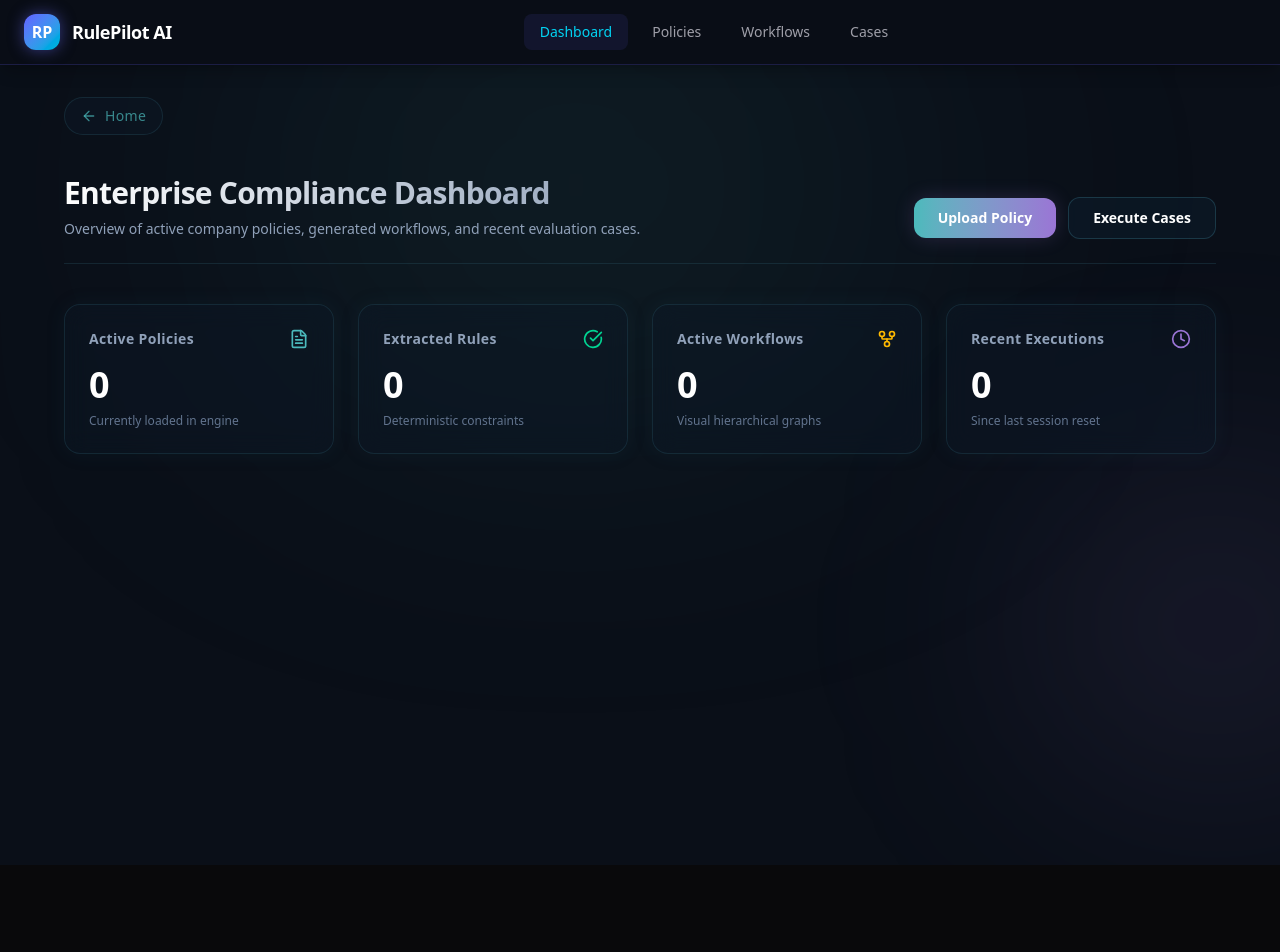
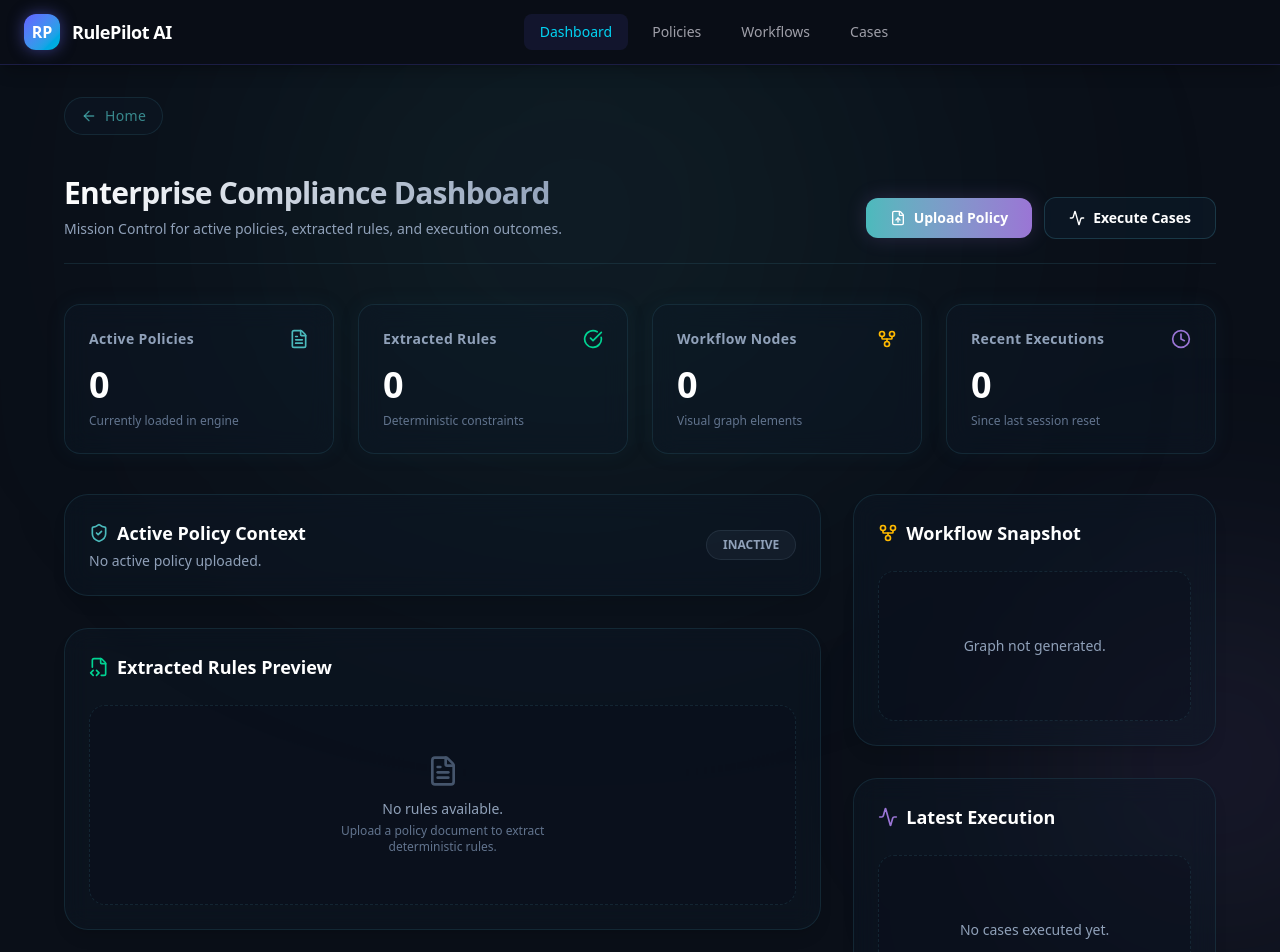
Before and after one commit to zain333ux/RulePilotAI, a Next.js app: page /dashboard in a window 1280 px wide. Shown: the top 952 px of the page. Before the commit the page ends 865 px from the top, so only its background shows below. Built offline with nearby package versions, Linux system fonts and the light colour scheme.

Commit message:
feat: enhance dashboard ui with rich backend session data

```diff
--- a/app/dashboard/page.tsx
+++ b/app/dashboard/page.tsx
@@ -1,7 +1,11 @@
 "use client";
 
 import Link from "next/link";
-import { FileText, GitFork, CheckCircle, Clock, ArrowLeft } from "lucide-react";
+import {
+  FileText, GitFork, CheckCircle, Clock, ArrowLeft,
+  ShieldCheck, AlertCircle, CheckCircle2, XCircle, ArrowRight, Activity, FileCode2,
+  FileUp
+} from "lucide-react";
 import { useSession } from "@/components/session/SessionProvider";
 
 export default function DashboardPage() {
@@ -10,6 +14,27 @@ export default function DashboardPage() {
   const activePolicies = session.documentId ? 1 : 0;
   const extractedRules = session.rules?.length || 0;
   const activeWorkflows = session.workflow ? 1 : 0;
+
+  const hasLatestCase = !!session.latestCaseResult;
+  const latestStatus = session.latestCaseResult?.status || "NONE";
+
+  const getStatusColor = (status: string) => {
+    switch (status) {
+      case "APPROVED": return "text-emerald-400 bg-emerald-500/10 border-emerald-500/20";
+      case "ACTION_REQUIRED": return "text-amber-400 bg-amber-500/10 border-amber-500/20";
+      case "REJECTED": return "text-rose-400 bg-rose-500/10 border-rose-500/20";
+      default: return "text-slate-400 bg-slate-500/10 border-slate-500/20";
+    }
+  };
+
+  const getStatusIcon = (status: string) => {
+    switch (status) {
+      case "APPROVED": return <CheckCircle2 className="w-5 h-5 text-emerald-400" />;
+      case "ACTION_REQUIRED": return <AlertCircle className="w-5 h-5 text-amber-400" />;
+      case "REJECTED": return <XCircle className="w-5 h-5 text-rose-400" />;
+      default: return <Clock className="w-5 h-5 text-slate-400" />;
+    }
+  };
 
   return (
     <div className="min-h-screen bg-[#0a0f18] text-slate-200 p-8 relative overflow-hidden flex flex-col">
@@ -32,27 +57,28 @@ export default function DashboardPage() {
               Enterprise Compliance Dashboard
             </h1>
             <p className="text-sm text-slate-400 mt-2">
-              Overview of active company policies, generated workflows, and recent evaluation cases.
+              Mission Control for active policies, extracted rules, and execution outcomes.
             </p>
           </div>
           <div className="flex items-center gap-3">
             <Link
               href="/policies/upload"
-              className="px-6 py-2.5 bg-gradient-to-r from-[#4bbabc] to-[#9a75d5] hover:opacity-90 text-white rounded-xl text-sm font-bold shadow-[0_0_20px_rgba(154,117,213,0.2)] transition-all"
+              className="px-6 py-2.5 bg-gradient-to-r from-[#4bbabc] to-[#9a75d5] hover:opacity-90 text-white rounded-xl text-sm font-bold shadow-[0_0_20px_rgba(154,117,213,0.2)] transition-all flex items-center gap-2"
             >
-              Upload Policy
+              <FileUp className="w-4 h-4" /> Upload Policy
             </Link>
             <Link
               href="/cases"
-              className="px-6 py-2.5 bg-[#0d1b2a]/60 hover:bg-[#122336] text-white rounded-xl text-sm font-bold border border-[#2b5a6c]/50 transition-all hover:border-[#4bbabc]/50"
+              className="px-6 py-2.5 bg-[#0d1b2a]/60 hover:bg-[#122336] text-white rounded-xl text-sm font-bold border border-[#2b5a6c]/50 transition-all hover:border-[#4bbabc]/50 flex items-center gap-2"
             >
-              Execute Cases
+              <Activity className="w-4 h-4" /> Execute Cases
             </Link>
           </div>
         </div>
 
+        {/* Top Metrics Row */}
         <div className="grid grid-cols-1 md:grid-cols-2 lg:grid-cols-4 gap-6">
-          <div className="p-6 rounded-2xl border border-[#2b5a6c]/30 bg-[#0d1b2a]/40 backdrop-blur-md shadow-[0_0_20px_rgba(43,90,108,0.1)] group hover:border-[#4bbabc]/50 transition-colors">
+          <div className="p-6 rounded-2xl border border-[#2b5a6c]/30 bg-[#0d1b2a]/40 backdrop-blur-md shadow-[0_0_20px_rgba(43,90,108,0.1)]">
             <div className="flex items-center justify-between text-slate-400">
               <span className="text-sm font-bold tracking-wide">Active Policies</span>
               <FileText className="w-5 h-5 text-[#4bbabc]" />
@@ -61,7 +87,7 @@ export default function DashboardPage() {
             <div className="mt-2 text-xs text-slate-500 font-medium">Currently loaded in engine</div>
           </div>
 
-          <div className="p-6 rounded-2xl border border-[#2b5a6c]/30 bg-[#0d1b2a]/40 backdrop-blur-md shadow-[0_0_20px_rgba(43,90,108,0.1)] group hover:border-emerald-500/50 transition-colors">
+          <div className="p-6 rounded-2xl border border-[#2b5a6c]/30 bg-[#0d1b2a]/40 backdrop-blur-md shadow-[0_0_20px_rgba(43,90,108,0.1)]">
             <div className="flex items-center justify-between text-slate-400">
               <span className="text-sm font-bold tracking-wide">Extracted Rules</span>
               <CheckCircle className="w-5 h-5 text-emerald-400" />
@@ -70,22 +96,166 @@ export default function DashboardPage() {
             <div className="mt-2 text-xs text-slate-500 font-medium">Deterministic constraints</div>
           </div>
 
-          <div className="p-6 rounded-2xl border border-[#2b5a6c]/30 bg-[#0d1b2a]/40 backdrop-blur-md shadow-[0_0_20px_rgba(43,90,108,0.1)] group hover:border-amber-500/50 transition-colors">
+          <div className="p-6 rounded-2xl border border-[#2b5a6c]/30 bg-[#0d1b2a]/40 backdrop-blur-md shadow-[0_0_20px_rgba(43,90,108,0.1)]">
             <div className="flex items-center justify-between text-slate-400">
-              <span className="text-sm font-bold tracking-wide">Active Workflows</span>
+              <span className="text-sm font-bold tracking-wide">Workflow Nodes</span>
               <GitFork className="w-5 h-5 text-amber-400" />
             </div>
-            <div className="mt-4 text-4xl font-extrabold text-white">{activeWorkflows}</div>
-            <div className="mt-2 text-xs text-slate-500 font-medium">Visual hierarchical graphs</div>
+            <div className="mt-4 text-4xl font-extrabold text-white">{session.workflow?.nodes.length || 0}</div>
+            <div className="mt-2 text-xs text-slate-500 font-medium">Visual graph elements</div>
           </div>
 
-          <div className="p-6 rounded-2xl border border-[#2b5a6c]/30 bg-[#0d1b2a]/40 backdrop-blur-md shadow-[0_0_20px_rgba(43,90,108,0.1)] group hover:border-[#9a75d5]/50 transition-colors">
+          <div className="p-6 rounded-2xl border border-[#2b5a6c]/30 bg-[#0d1b2a]/40 backdrop-blur-md shadow-[0_0_20px_rgba(43,90,108,0.1)]">
             <div className="flex items-center justify-between text-slate-400">
               <span className="text-sm font-bold tracking-wide">Recent Executions</span>
               <Clock className="w-5 h-5 text-[#9a75d5]" />
             </div>
-            <div className="mt-4 text-4xl font-extrabold text-white">0</div>
+            <div className="mt-4 text-4xl font-extrabold text-white">{hasLatestCase ? 1 : 0}</div>
             <div className="mt-2 text-xs text-slate-500 font-medium">Since last session reset</div>
+          </div>
+        </div>
+
+        {/* Main Dashboard Grid */}
+        <div className="grid grid-cols-1 lg:grid-cols-3 gap-8">
+
+          {/* Left Column */}
+          <div className="lg:col-span-2 space-y-8">
+
+            {/* Active Policy Summary */}
+            <div className="p-6 rounded-3xl border border-[#2b5a6c]/30 bg-[#0d1b2a]/40 backdrop-blur-md shadow-lg flex items-center justify-between">
+              <div>
+                <h3 className="text-lg font-bold text-white flex items-center gap-2 mb-1">
+                  <ShieldCheck className="w-5 h-5 text-[#4bbabc]" /> Active Policy Context
+                </h3>
+                {session.documentId ? (
+                  <p className="text-sm text-slate-400">
+                    <span className="text-white font-medium">{session.documentName || "Policy Document"}</span> is currently governing the engine.
+                  </p>
+                ) : (
+                  <p className="text-sm text-slate-400">No active policy uploaded.</p>
+                )}
+              </div>
+              <div className={`px-4 py-1.5 rounded-full text-xs font-bold border ${session.documentId ? 'bg-[#4bbabc]/10 text-[#4bbabc] border-[#4bbabc]/20' : 'bg-slate-500/10 text-slate-400 border-slate-500/20'}`}>
+                {session.documentId ? "ACTIVE" : "INACTIVE"}
+              </div>
+            </div>
+
+            {/* Extracted Rules Preview */}
+            <div className="p-6 rounded-3xl border border-[#2b5a6c]/30 bg-[#0d1b2a]/40 backdrop-blur-md shadow-lg">
+              <div className="flex justify-between items-center mb-6">
+                <h3 className="text-lg font-bold text-white flex items-center gap-2">
+                  <FileCode2 className="w-5 h-5 text-emerald-400" /> Extracted Rules Preview
+                </h3>
+                {extractedRules > 0 && (
+                  <Link href="/policies" className="text-xs text-[#4bbabc] hover:text-white transition-colors flex items-center gap-1">
+                    View All <ArrowRight className="w-3 h-3" />
+                  </Link>
+                )}
+              </div>
+
+              {extractedRules > 0 ? (
+                <div className="space-y-3">
+                  {session.rules?.slice(0, 3).map((rule, idx) => (
+                    <div key={idx} className="p-4 rounded-xl border border-[#2b5a6c]/20 bg-[#122336]/50 flex flex-col md:flex-row md:items-center justify-between gap-4 group hover:border-[#4bbabc]/40 transition-colors">
+                      <div className="flex-1">
+                        <div className="text-xs font-semibold text-[#4bbabc] mb-1">{rule.id}</div>
+                        <div className="text-sm text-slate-200">{rule.name}</div>
+                      </div>
+                      <div className="flex items-center gap-2 text-xs font-mono bg-[#0a0f18] px-3 py-1.5 rounded-lg border border-[#2b5a6c]/30">
+                        <span className="text-amber-300">{rule.field}</span>
+                        <span className="text-slate-400">{rule.operator}</span>
+                        <span className="text-emerald-300">{String(rule.value)}</span>
+                      </div>
+                    </div>
+                  ))}
+                  {extractedRules > 3 && (
+                    <div className="text-center pt-2">
+                      <p className="text-xs text-slate-500">+ {extractedRules - 3} more rules loaded in the engine</p>
+                    </div>
+                  )}
+                </div>
+              ) : (
+                <div className="h-[200px] flex flex-col items-center justify-center text-center border border-dashed border-[#2b5a6c]/30 rounded-2xl bg-[#0a0f18]/30">
+                  <FileText className="w-8 h-8 text-slate-600 mb-3" />
+                  <p className="text-sm text-slate-400 font-medium">No rules available.</p>
+                  <p className="text-xs text-slate-500 mt-1 max-w-[250px]">Upload a policy document to extract deterministic rules.</p>
+                </div>
+              )}
+            </div>
+          </div>
+
+          {/* Right Column */}
+          <div className="space-y-8">
+
+            {/* Workflow Snapshot */}
+            <div className="p-6 rounded-3xl border border-[#2b5a6c]/30 bg-[#0d1b2a]/40 backdrop-blur-md shadow-lg">
+              <h3 className="text-lg font-bold text-white flex items-center gap-2 mb-6">
+                <GitFork className="w-5 h-5 text-amber-400" /> Workflow Snapshot
+              </h3>
+
+              {activeWorkflows > 0 ? (
+                <div className="space-y-6">
+                  <div className="flex items-center justify-between p-4 rounded-xl bg-[#122336]/50 border border-[#2b5a6c]/20">
+                    <div className="text-center flex-1 border-r border-[#2b5a6c]/30">
+                      <div className="text-2xl font-black text-amber-400">{session.workflow?.nodes.length}</div>
+                      <div className="text-xs text-slate-400 mt-1 uppercase tracking-wider">Nodes</div>
+                    </div>
+                    <div className="text-center flex-1">
+                      <div className="text-2xl font-black text-amber-400">{session.workflow?.edges.length}</div>
+                      <div className="text-xs text-slate-400 mt-1 uppercase tracking-wider">Paths</div>
+                    </div>
+                  </div>
+                  <Link href="/workflows" className="w-full flex items-center justify-center gap-2 px-4 py-2.5 bg-amber-500/10 hover:bg-amber-500/20 text-amber-400 border border-amber-500/20 hover:border-amber-500/40 rounded-xl text-sm font-bold transition-all">
+                    Explore Visual Graph <ArrowRight className="w-4 h-4" />
+                  </Link>
+                </div>
+              ) : (
+                <div className="h-[150px] flex flex-col items-center justify-center text-center border border-dashed border-[#2b5a6c]/30 rounded-2xl bg-[#0a0f18]/30">
+                  <p className="text-sm text-slate-400">Graph not generated.</p>
+                </div>
+              )}
+            </div>
+
+            {/* Latest Execution */}
+            <div className="p-6 rounded-3xl border border-[#2b5a6c]/30 bg-[#0d1b2a]/40 backdrop-blur-md shadow-lg">
+              <h3 className="text-lg font-bold text-white flex items-center gap-2 mb-6">
+                <Activity className="w-5 h-5 text-[#9a75d5]" /> Latest Execution
+              </h3>
+
+              {hasLatestCase ? (
+                <div className="space-y-4">
+                  <div className={`p-4 rounded-xl border flex items-center justify-between ${getStatusColor(latestStatus)}`}>
+                    <div className="flex items-center gap-3">
+                      {getStatusIcon(latestStatus)}
+                      <span className="font-bold tracking-wide">{latestStatus.replace("_", " ")}</span>
+                    </div>
+                  </div>
+
+                  {session.latestCaseResult?.violations && session.latestCaseResult.violations.length > 0 && (
+                    <div className="space-y-2">
+                      <h4 className="text-xs font-semibold text-rose-400 uppercase tracking-wider">Violations Found:</h4>
+                      {session.latestCaseResult.violations.slice(0, 2).map((v, i) => (
+                         <div key={i} className="text-xs bg-rose-500/5 border border-rose-500/10 p-3 rounded-lg text-rose-300 flex flex-col gap-1">
+                           <span className="font-bold">{v.ruleId}</span>
+                           <span>{v.message}</span>
+                         </div>
+                      ))}
+                      {session.latestCaseResult.violations.length > 2 && (
+                        <p className="text-xs text-slate-500 text-center mt-2">+{session.latestCaseResult.violations.length - 2} more violations</p>
+                      )}
+                    </div>
+                  )}
+                  <Link href="/cases" className="mt-4 w-full flex items-center justify-center gap-2 px-4 py-2.5 bg-[#9a75d5]/10 hover:bg-[#9a75d5]/20 text-[#9a75d5] border border-[#9a75d5]/20 hover:border-[#9a75d5]/40 rounded-xl text-sm font-bold transition-all">
+                    Run Another Case <ArrowRight className="w-4 h-4" />
+                  </Link>
+                </div>
+              ) : (
+                <div className="h-[150px] flex flex-col items-center justify-center text-center border border-dashed border-[#2b5a6c]/30 rounded-2xl bg-[#0a0f18]/30">
+                  <p className="text-sm text-slate-400">No cases executed yet.</p>
+                </div>
+              )}
+            </div>
+
           </div>
         </div>
       </div>
```
